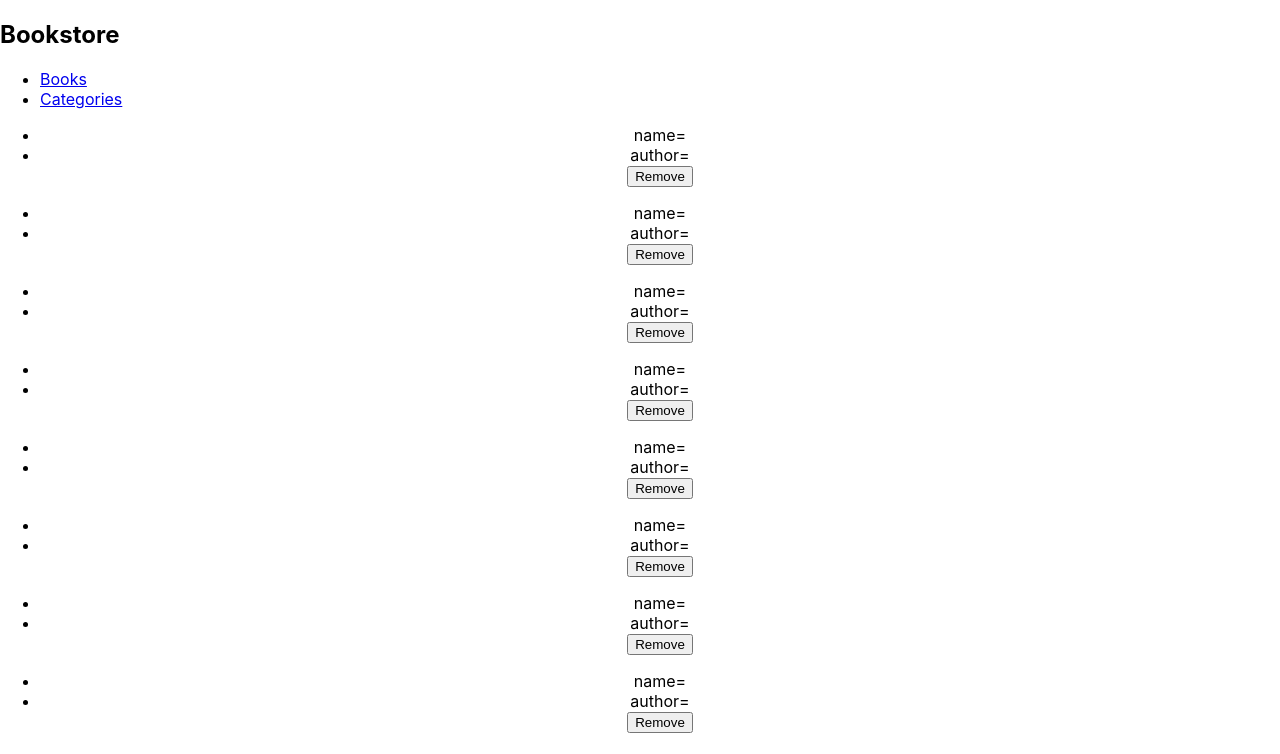
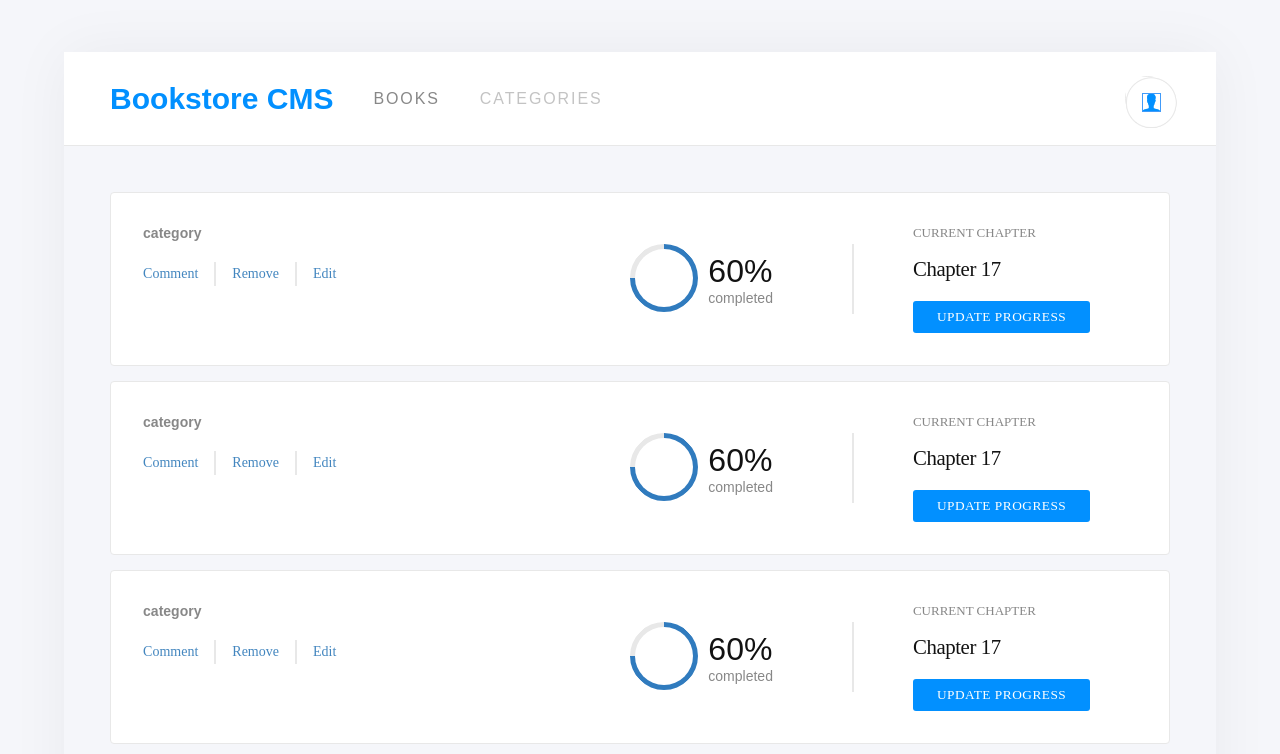
Before and after one commit to maherramadan78/Bookstore, a React (Create React App) app: page / in a window 1280 px wide. Shown: the top 754 px of the page. Built offline with nearby package versions, Linux system fonts and the light colour scheme; no server answers.

Commit message:
Create styling

```diff
--- a/package.json
+++ b/package.json
@@ -42,9 +42,10 @@
     ]
   },
   "devDependencies": {
-    "@babel/core": "^7.21.3",
+    "@babel/core": "^7.21.4",
     "@babel/eslint-parser": "^7.21.3",
-    "@babel/plugin-syntax-jsx": "^7.18.6",
+    "@babel/plugin-syntax-jsx": "^7.21.4",
+    "@babel/preset-env": "^7.21.4",
     "@babel/preset-react": "^7.18.6",
     "eslint": "^7.32.0",
     "eslint-config-airbnb": "^18.2.1",
--- a/src/components/Books.jsx
+++ b/src/components/Books.jsx
@@ -5,26 +5,76 @@ import { deleteBook } from '../redux/books/booksSlice';
 const Book = ({ title, id, author }) => {
   const dispatch = useDispatch();
   return (
-    <ul>
-      <li>
-        {' '}
-        name=
+    <div className="book">
+      <div className="bookInfo">
+        <h4 className="bookCategory">
+          category
+        </h4>
+        <h2 className="bookTitle">
           {title}
-      </li>
-      <li>
-        {' '}
-        author=
+        </h2>
+        <h6 className="bookAuthor">
           {author}
-      </li>
+        </h6>
+        <div className="bookbtns">
           <button
             type="button"
+            className="bookBtn"
+          >
+            Comment
+          </button>
+          <div className="verticalDivisor" />
+          <button
+            type="button"
+            className="bookBtn"
             onClick={() => {
               dispatch(deleteBook(id));
             }}
           >
             Remove
           </button>
-    </ul>
+          <div className="verticalDivisor" />
+          <button
+            type="button"
+            className="bookBtn"
+          >
+            Edit
+          </button>
+        </div>
+      </div>
+      <div className="progress-container">
+        <div className="progress-circular">
+          <div className="circular" />
+        </div>
+        <div className="progress-stats">
+          <p className="percent">
+            60%
+          </p>
+          <p className="completed">
+            completed
+          </p>
+        </div>
+        <div className="progress-divider" />
+        <div className="current-chapter">
+          <div>
+            <p className="chapter-label">
+              CURRENT CHAPTER
+            </p>
+            <p className="chapter">
+              Chapter 17
+            </p>
+          </div>
+          <div>
+            <button
+              type="button"
+              className="progress-btn"
+            >
+              UPDATE PROGRESS
+            </button>
+          </div>
+        </div>
+      </div>
+    </div>
   );
 };
 
--- a/src/components/BooksForm.jsx
+++ b/src/components/BooksForm.jsx
@@ -34,10 +34,11 @@ const BooksForm = () => {
   const handleError = () => (state ? 'Please add a name from the book and an author' : '');
   return (
     <div className="divForm">
-      <form onSubmit={handleSubmit}>
-        <input type="text" placeholder="Book title" onChange={handleTitle} />
-        <input type="text" placeholder="author" onChange={handleAuthor} />
-        <button type="submit">Add book</button>
+      <h2 className="form-title">ADD NEW BOOK</h2>
+      <form onSubmit={handleSubmit} className="form">
+        <input className="input" type="text" placeholder="Book title" onChange={handleTitle} />
+        <input className="input" type="text" placeholder="author" onChange={handleAuthor} />
+        <button className="form-btn" type="submit">ADD BOOK</button>
       </form>
       <p>{handleError()}</p>
     </div>
--- a/src/components/Logic.jsx
+++ b/src/components/Logic.jsx
@@ -22,7 +22,7 @@ const Logic = () => {
       );
     }
     return (
-      <div>
+      <div className="booksHolder">
         {Object.keys(books).map((item) => (
           <Book
             key={item}
--- a/src/components/Navbar.jsx
+++ b/src/components/Navbar.jsx
@@ -1,23 +1,30 @@
 import { NavLink } from 'react-router-dom';
+import profil from './icons/profile.png';
 
 const Navbar = () => {
   const links = [
-    { path: '/', text: 'Books' },
-    { path: 'Categories', text: 'Categories' },
+    { path: '/', text: 'BOOKS' },
+    { path: 'categories', text: 'CATEGORIES' },
   ];
 
   return (
-    <nav>
-      <h1>Bookstore</h1>
-      <ul>
+    <nav className="navbar">
+      <h1 className="navbar-title">Bookstore CMS</h1>
+      <ul className="nav-links">
         {links.map((item) => (
-          <li key={item.text}>
-            <NavLink to={item.path}>
+          <li key={item.text} className="nav-link">
+            <NavLink className="nav-link" to={item.path}>
               {item.text}
             </NavLink>
           </li>
         ))}
       </ul>
+      <button
+        type="button"
+        className="nav-btn"
+      >
+        <img src={profil} alt="icon" className="person" />
+      </button>
     </nav>
   );
 };
--- a/src/routes/Categories.jsx
+++ b/src/routes/Categories.jsx
@@ -6,8 +6,10 @@ const Categories = () => {
   const message = useSelector((store) => store.categories);
 
   return (
-    <div>
-      {message.message}
+    <div className="construction">
+      <h1>
+        {message.message}
+      </h1>
       <button
         type="button"
         onClick={() => { dispatch(checkStatus); }}
--- a/src/styles/App.css
+++ b/src/styles/App.css
@@ -1,3 +1,307 @@
-.App {
-  text-align: center;
+:root {
+  --white-two: #fff;
+  --azure: #0290ff;
+  --black: #121212;
+  --cool-blue: #4386bf;
+  --pale-grey: #f5f6fa;
 }
+
+* {
+  margin: 0;
+  padding: 0;
+  box-sizing: border-box;
+}
+
+html {
+  height: 100%;
+  width: 100%;
+}
+
+body {
+  height: auto;
+  min-height: 100%;
+  padding-top: 2rem;
+  padding-bottom: 3rem;
+  background-color: var(--pale-grey);
+}
+
+#root {
+  width: 100%;
+  height: 100%;
+}
+
+.wrapper {
+  width: 90%;
+  height: auto;
+  margin: 20px auto;
+  padding-bottom: 6rem;
+  border-radius: 4px;
+  box-shadow: 0 0 60px 0 rgba(0, 0, 0, 0.05);
+  background-color: var(--pale-grey);
+}
+
+.navbar {
+  padding: 24px 4%;
+  background-color: #fff;
+  border-bottom: 1px solid #e8e8e8;
+  display: flex;
+  align-items: center;
+  grid-gap: 40px;
+  gap: 40px;
+}
+
+.navbar-title {
+  font-family: "Montserrat", sans-serif;
+  font-size: 1.875rem;
+  font-weight: 700;
+  color: #0290ff;
+}
+
+.nav-links {
+  display: flex;
+  flex-grow: 1;
+  list-style-type: none;
+  grid-gap: 40px;
+  gap: 40px;
+}
+
+.nav-link {
+  opacity: 0.5;
+  font-family: "Montserrat", sans-serif;
+  font-size: 1rem;
+  color: #121212;
+  letter-spacing: 1.9px;
+}
+
+a {
+  text-decoration: none;
+}
+
+.active {
+  opacity: 1;
+  color: #121212;
+}
+
+.nav-btn {
+  cursor: pointer;
+  width: 2.813rem;
+  height: 2.813rem;
+  border-radius: 50%;
+  border: 1px solid #e8e8e8;
+  background-color: #fff;
+}
+
+.person {
+  color: #0290ff;
+  font-size: 24px;
+}
+
+.booksHolder {
+  margin: 0;
+  padding: 4%;
+  display: flex;
+  flex-direction: column;
+  grid-gap: 0.938rem;
+  gap: 0.938rem;
+}
+
+.book {
+  background-color: #fff;
+  border-radius: 4px;
+  border: 1px solid #e8e8e8;
+  padding: 2rem;
+  display: flex;
+}
+
+.bookInfo {
+  width: 30%;
+  flex: 1;
+}
+
+.bookCategory {
+  font-weight: 700;
+  color: var(--black);
+  font-family: "Montserrat", sans-serif;
+  font-size: 0.875rem;
+  opacity: 0.5;
+}
+
+.bookTitle {
+  font-family: "Roboto Slab", serif;
+  margin-top: 0.188rem;
+  font-size: 1.5rem;
+  letter-spacing: -0.2px;
+  font-weight: 700;
+  color: var(--black);
+}
+
+.bookAuthor {
+  font-size: 0.875rem;
+  font-weight: 300;
+  color: #4386bf;
+  font-family: "Roboto Slab", serif;
+}
+
+.bookbtns {
+  display: flex;
+  align-items: center;
+  margin-top: 1.313rem;
+}
+
+.bookBtn {
+  font-family: "Roboto Slab", serif;
+  background-color: transparent;
+  border: none;
+  color: #4386bf;
+  font-size: 0.875rem;
+  font-weight: 300;
+  align-items: center;
+  cursor: pointer;
+}
+
+.verticalDivisor {
+  width: 0.125rem;
+  height: 1.5rem;
+  background-color: #e8e8e8;
+  margin: 0 1rem;
+}
+
+.progress-container {
+  display: flex;
+  align-items: center;
+}
+
+.progress-circular {
+  width: 5.625rem;
+  height: 5.625rem;
+  padding: 0.63rem 0.625rem 0.75rem 0.75rem;
+  display: flex;
+  justify-content: center;
+  align-items: center;
+}
+
+.circular {
+  position: absolute;
+  border-radius: 50%;
+  width: 4.25rem;
+  height: 4.25rem;
+  border: 5px solid #307bbe;
+  border-left-color: #e8e8e8;
+  transform: rotate(45deg);
+}
+
+.percent,
+.completed {
+  font-family: "Montserrat", sans-serif;
+  color: var(--black);
+}
+
+.percent {
+  font-size: 2rem;
+}
+
+.completed {
+  font-size: 0.875rem;
+  opacity: 0.5;
+}
+
+.progress-divider {
+  width: 0.125rem;
+  height: 4.375rem;
+  margin: 0 3.688rem 0 4.938rem;
+  background-color: #e8e8e8;
+}
+
+.current-chapter {
+  display: flex;
+  flex-direction: column;
+  grid-gap: 20px;
+  gap: 20px;
+  width: 14rem;
+}
+
+.chapter-label,
+.chapter {
+  font-family: "Roboto Slab", serif;
+  font-weight: 300;
+  color: var(--black);
+}
+
+.chapter-label {
+  font-size: 0.813rem;
+  opacity: 0.5;
+}
+
+.chapter {
+  margin-top: 1rem;
+  font-size: 1.3rem;
+  letter-spacing: -0.4px;
+}
+
+.progress-btn {
+  cursor: pointer;
+  border: none;
+  background-color: #0290ff;
+  border-radius: 3px;
+  padding: 8px 24px;
+  font-family: "Roboto Slab", serif;
+  font-weight: 300;
+  letter-spacing: 0.5px;
+  color: #fff;
+}
+
+.horizontal-divider {
+  height: 0.125rem;
+  background-color: #e8e8e8;
+  width: 90%;
+  margin: 2.5rem auto;
+}
+
+.divForm {
+  width: 90%;
+  margin: 0 auto;
+}
+
+.form-title {
+  font-size: 1.25rem;
+  font-weight: 700;
+  letter-spacing: -0.18px;
+  color: #888;
+}
+
+.form {
+  margin-top: 20px;
+  display: flex;
+  grid-gap: 32px;
+  gap: 32px;
+  justify-content: space-between;
+}
+
+.input {
+  padding: 12px;
+  border-radius: 4px;
+  border: 1px solid #e8e8e8;
+  background-color: #fff;
+  font-size: 1rem;
+  letter-spacing: -0.15px;
+  color: #121212;
+  flex: 1;
+}
+
+.form-btn {
+  cursor: pointer;
+  width: 20%;
+  padding: 12px;
+  border-radius: 3px;
+  background-color: #0290ff;
+  border: none;
+  letter-spacing: 0.5px;
+  color: #fff;
+  font-size: 0.813rem;
+  font-weight: 700;
+  font-family: "Roboto Slab", serif;
+}
+
+.construction {
+  padding: 2rem;
+}
```
Also changed, not shown: src/components/icons/profile.png (added), 1 other file (tests, documents, lock files or other folders). Lines whose indentation alone changed are shown as unchanged.
